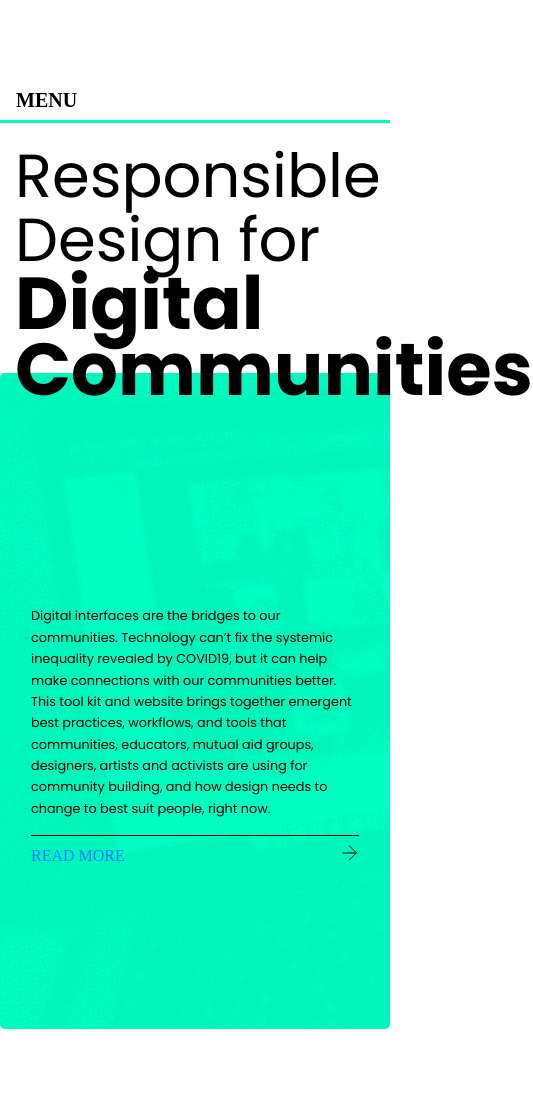
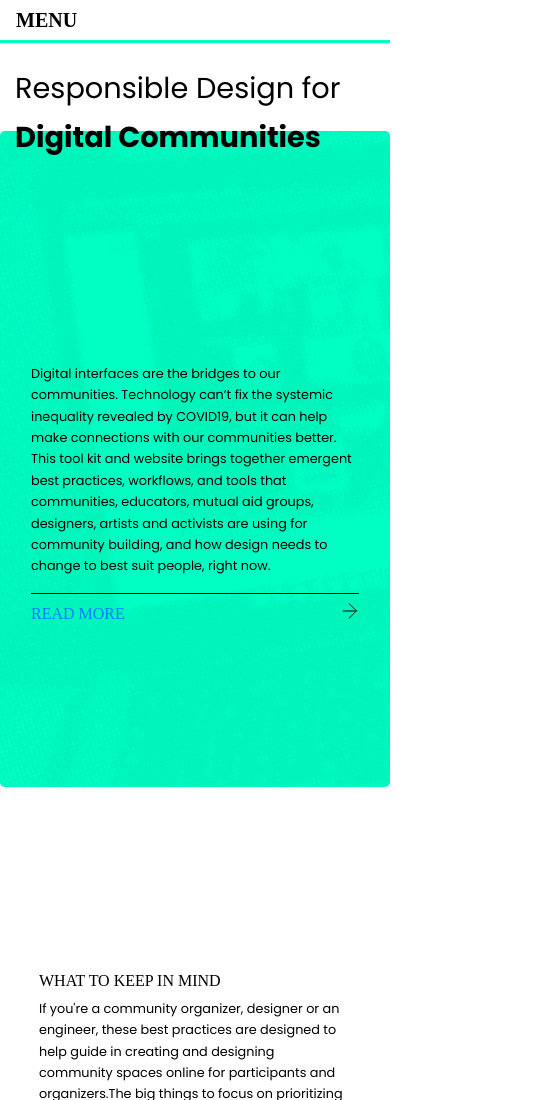
Before and after one commit to jaymollica/delight, a website built with Parcel: page index.html in a window 390 px wide. Shown: the top 1100 px of the page, 533 px wide, since content can reach past the window. Built offline with nearby package versions, Linux system fonts and the light colour scheme; a web font is replaced by a local one.

Commit message:
home page sizing

```diff
--- a/sass/delight.scss
+++ b/sass/delight.scss
@@ -537,6 +537,8 @@ div.subpage-copy {
 
 // Medium devices (tablets, less than 992px)
 @media (max-width: 991.98px) {
+	h1 span.top-section,
+	h1 span.bottom-section,
 	h1 {
 		font-size: 3rem;
 		line-height: 167%;
@@ -557,6 +559,8 @@ div.subpage-copy {
 // small devices
 @media (max-width: 767.98px) {
 
+	h1 span.top-section,
+	h1 span.bottom-section,
 	h1 {
 		font-size: 1.8rem;
 		line-height: 167%;
@@ -574,6 +578,10 @@ div.subpage-copy {
 	h4 {
 		font-size: 1.5rem;
 		line-height: 140%;
+	}
+
+	body {
+		padding-top:0;
 	}
 
 	div.subpage-copy {
```
Also changed, not shown: css/delight.css, 1 other file.
